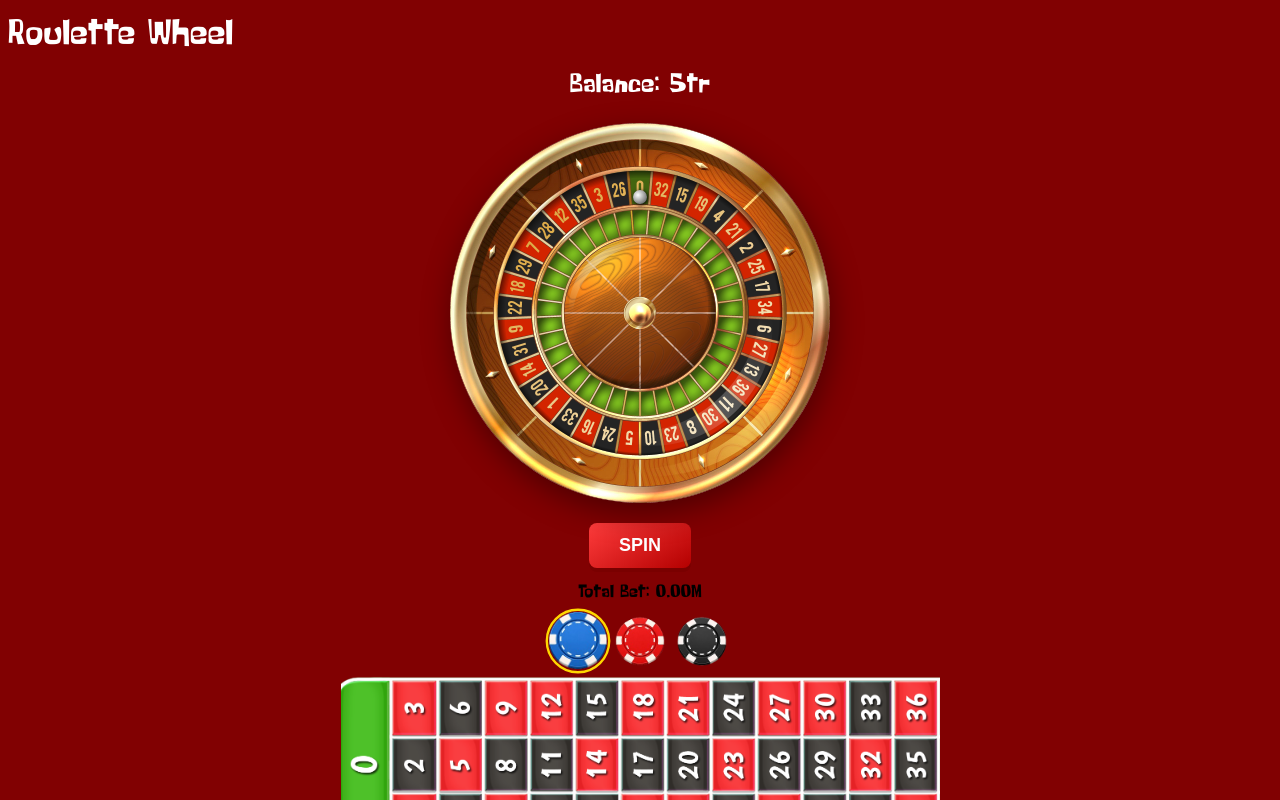
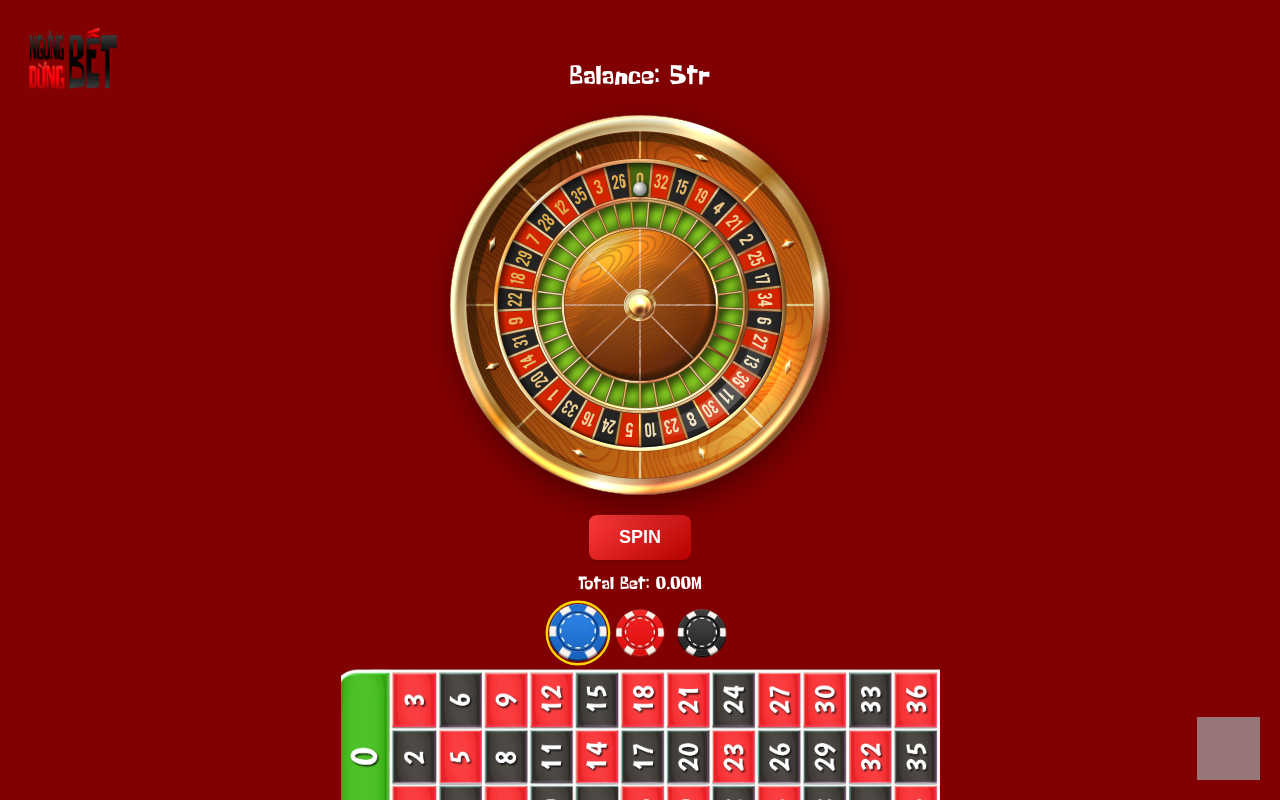
Before and after one commit to Th0ngpv/DungBetDungBet, a React (Vite) app: page / in a window 1280 px wide. Shown: the top 800 px of the page. Built offline with nearby package versions, Linux system fonts and the light colour scheme; grey boxes are pictures that could not be loaded.

Commit message:
feat: add logo and facebook page link

```diff
--- a/src/App.css
+++ b/src/App.css
@@ -0,0 +1,29 @@
+
+header img {
+  height: 5rem;
+  margin-left: 20px;
+  margin-top: 5px;
+  position: absolute;
+}
+
+main {
+    padding-top: 2rem;
+}
+
+.fb-avatar {
+  position: fixed;
+  bottom: 20px;
+  right: 20px;
+  width: 3.5rem;
+  height: 3.5rem;
+  z-index: 1000;
+
+  opacity: 0.75;
+  transition: all 0.3s ease;
+}
+
+.fb-avatar img {
+  width: 100%;
+  height: 100%;
+  object-fit: cover;
+}
--- a/src/App.tsx
+++ b/src/App.tsx
@@ -1,14 +1,15 @@
 import './App.css'
 import Game from './components/Game.tsx';
+import logo from './assets/images/colorlogo.png';
+import avatar from './assets/images/avatar.png';
 
 function App() {
 
   return (
-    <>
-
+    <body>
         {/* header */}
       <header>
-      <h1>Roulette Wheel</h1>
+        <img src={logo} alt="Ngừng Bet Dừng Bết Logo" />
       </header>
 
       {/* main */}
@@ -18,10 +19,17 @@ function App() {
       </main>
       {/* footer */}
       <footer>
-      <p>© 2024 Roulette Game. All rights reserved.</p>
+        <p>© 2026 Ngưng Bet Dừng Bết.</p>
       </footer>
-
-    </>
+      <a
+          href="https://www.facebook.com/profile.php?id=61588305654233"
+          target="_blank"
+          rel="noopener noreferrer"
+          className="fb-avatar"
+        >
+          <img src={avatar} alt="Facebook" />
+        </a>
+    </body>
   )
 }
 
--- a/src/components/Board.css
+++ b/src/components/Board.css
@@ -95,6 +95,6 @@
   justify-content: center;
   margin: 0 auto 10px;
   font-weight: bold;
-  color: black;
+  color: var(--text);
   padding: 0 10px;
 }
```
Also changed, not shown: src/assets/images/colorlogo.png (added), 1 other file (tests, documents, lock files or other folders). Lines whose indentation alone changed are shown as unchanged.
